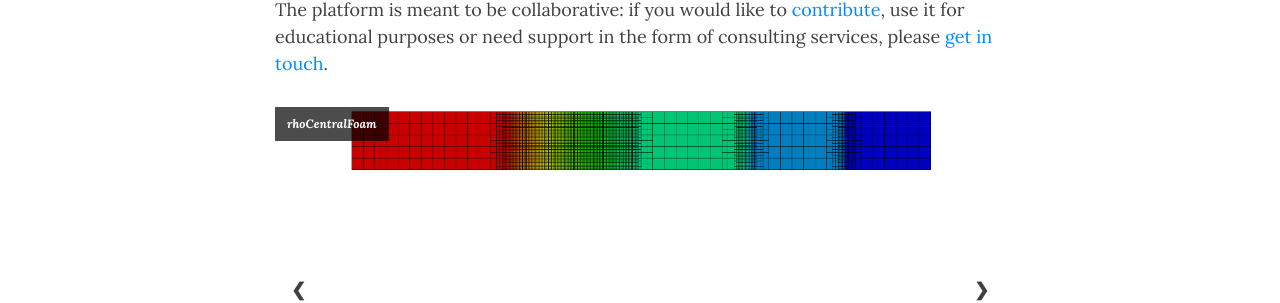
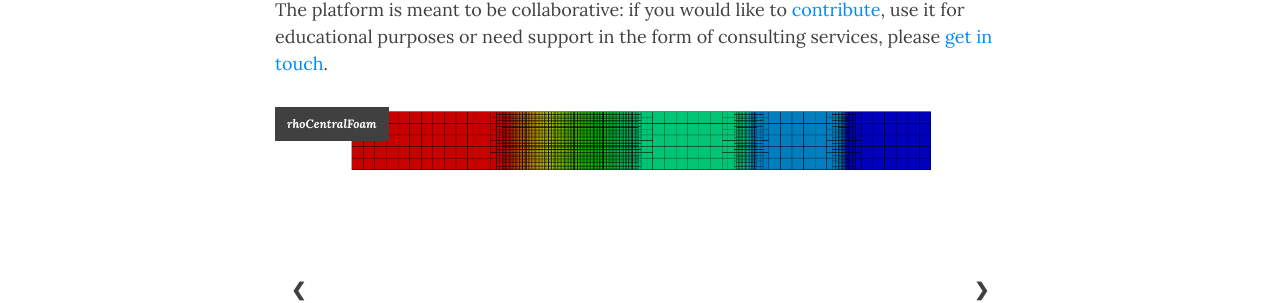
Before and after one commit to hystrath/hystrath.github.io, a Jekyll site: the page built from test2.md, in a window 1280 px wide. Shown: the part 563-866 px from the top of the page. Built offline with Jekyll 4.4.1, drawn with Linux system fonts in a browser that asks for light colours; nearby versions of some CDN libraries.

Commit message:
Editing pages

```diff
--- a/_includes/head.html
+++ b/_includes/head.html
@@ -292,6 +292,7 @@
   .mySlides {
     display: inline-block; /*none;*/
     text-align: center;
+    height: 100%;
     vertical-align: middle;
   }
 
@@ -335,7 +336,7 @@
 
   /* Solver name in text */
   .solvernametext {
-    background-color: rgba(0,0,0,0.7);
+    background-color: #404040;
     color: #FFFFFF;
     font-size: 12px;
     font-weight: bold;
```
